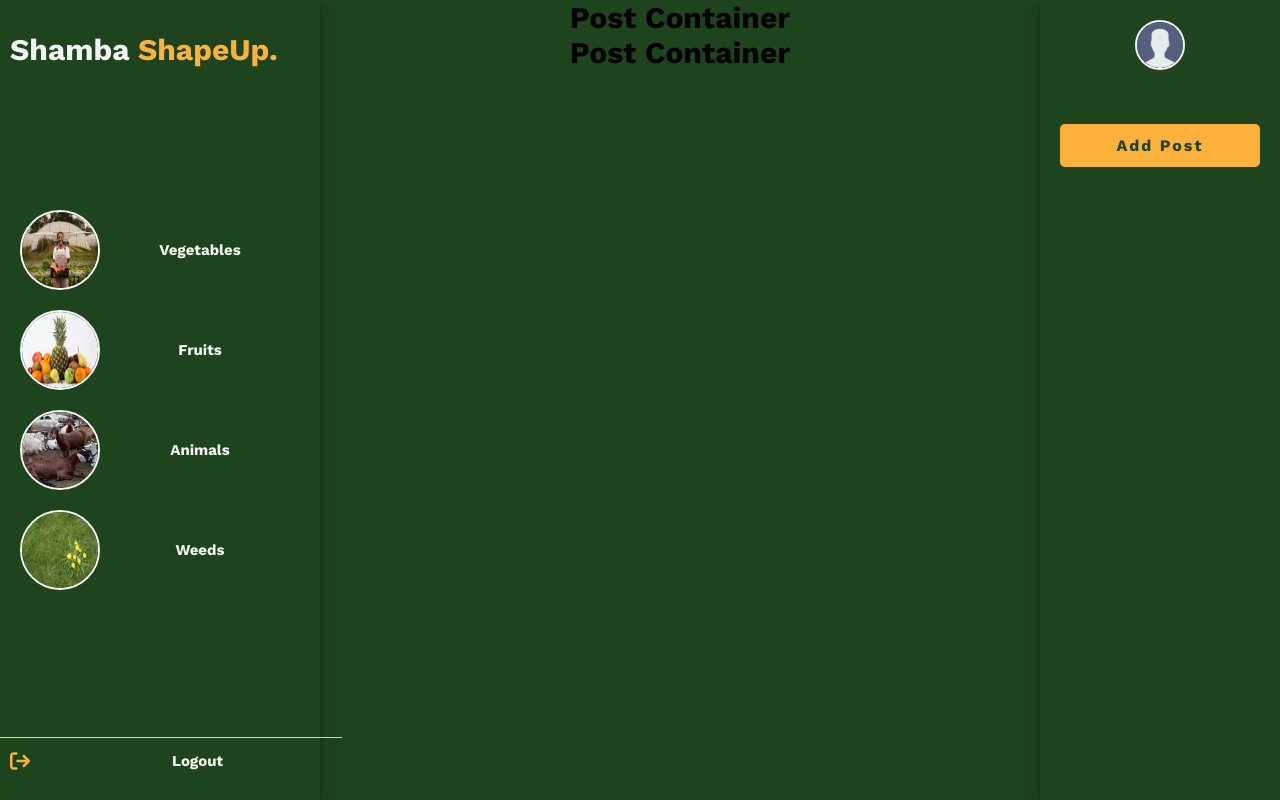
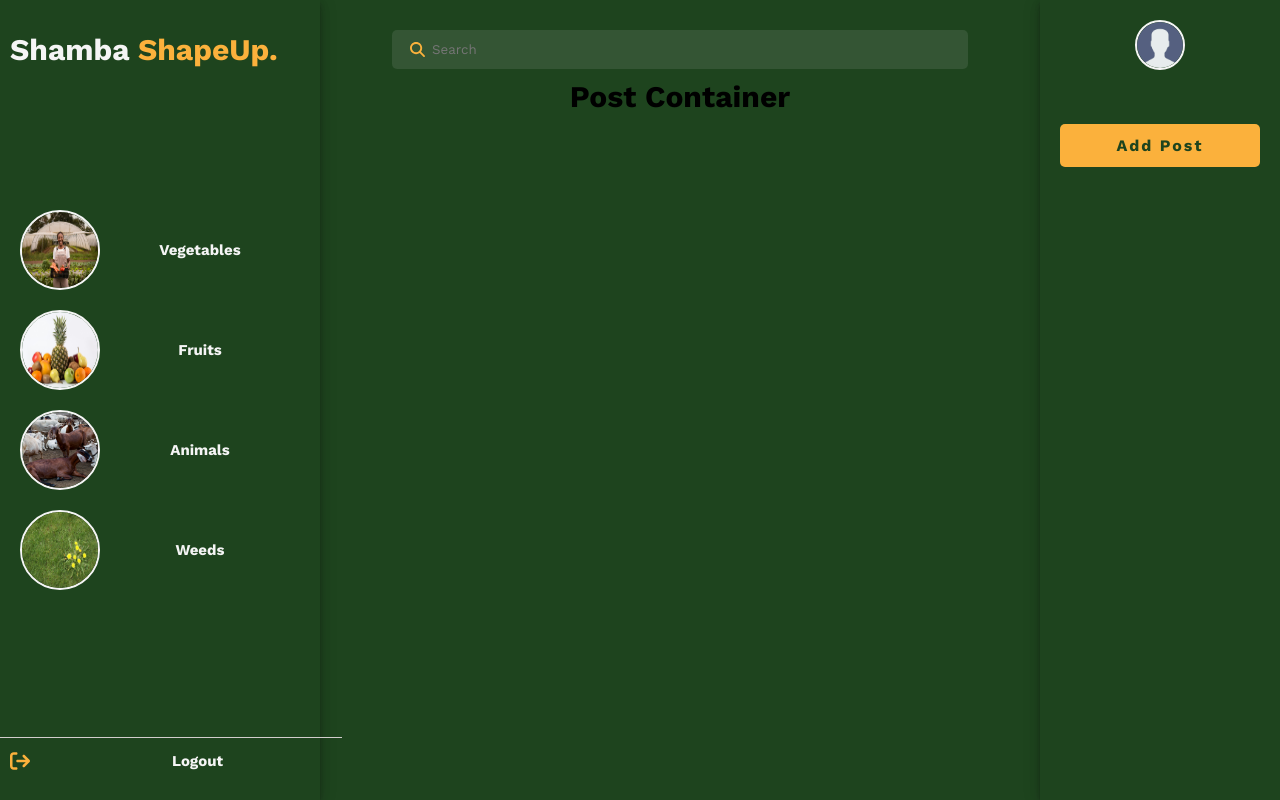
Before and after one commit to Murage-Ivy/downwork, a React (Create React App) app: page /postpage in a window 1280 px wide. Built offline with nearby package versions, Linux system fonts and the light colour scheme.

Commit message:
Create and style seacrh form

```diff
--- a/src/components/PostContainer.tsx
+++ b/src/components/PostContainer.tsx
@@ -1,8 +1,10 @@
+import SearchForm from "./SearchForm"
+
 const PostContainer: React.FC = () => {
     return (
         <div id="post-container">
             <div id="post-container-header">
-                <h1>Post Container</h1>
+                <SearchForm />
             </div>
             <div id="post-container-body">
                 <h1>Post Container</h1>
--- a/src/components/SearchForm.tsx
+++ b/src/components/SearchForm.tsx
@@ -1,7 +1,11 @@
+import { faMagnifyingGlass } from "@fortawesome/free-solid-svg-icons";
+import { FontAwesomeIcon } from "@fortawesome/react-fontawesome";
+
 const SearchForm: React.FC = () => {
     return (
         <div id="search-form">
             <input type="text" placeholder="Search" />
+            <FontAwesomeIcon icon={faMagnifyingGlass} id="search-icon" />
         </div>
     )
 }
--- a/src/index.css
+++ b/src/index.css
@@ -454,5 +454,31 @@ a {
   cursor: pointer;
   letter-spacing: 2px;
 }
+/* end of left side styles */
 
-/* end of left side styles */
+/* start of seacrh styles */
+#search-form {
+  width: 100%;
+  text-align: center;
+  padding-top: 30px;
+}
+#search-form > input {
+  width: 80%;
+  padding: 12px;
+  border: none;
+  padding-left: 40px;
+  border-radius: 5px;
+  outline: none;
+  background-color: #d6dbd61d;
+  margin-bottom: 10px;
+  position: relative;
+  color: var(--secondary-color);
+}
+
+#search-icon {
+  color: var(--tertiary-color);
+  position: absolute;
+  top: 2.8em;
+  left: 32%;
+}
+/* end of search styles */
```
